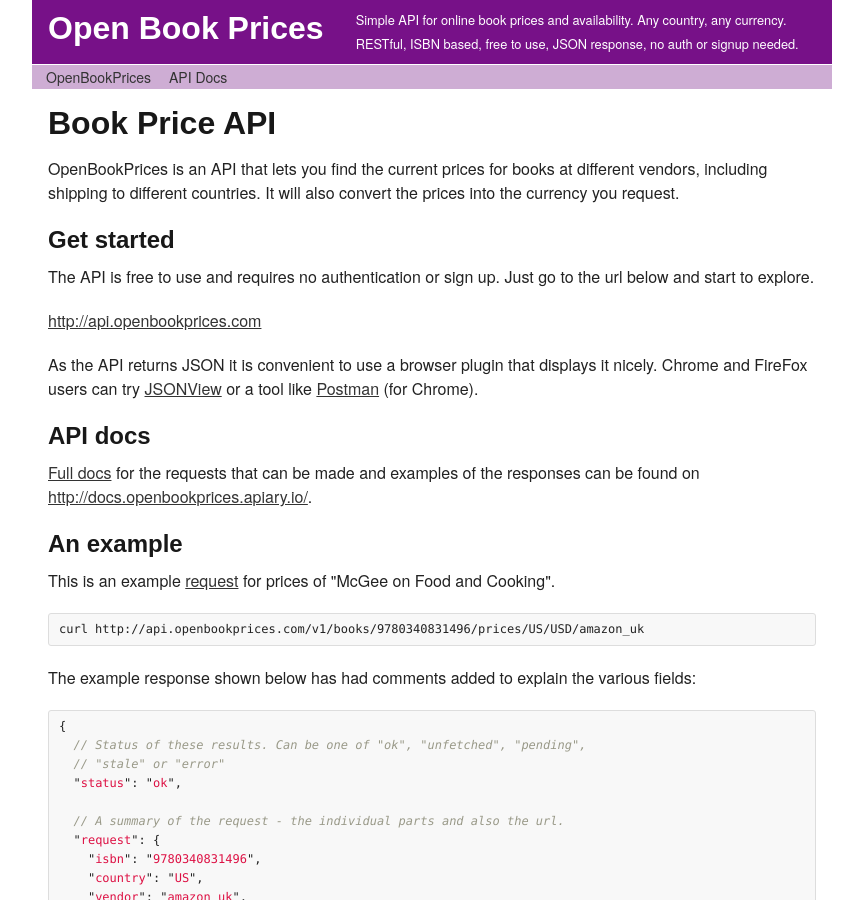
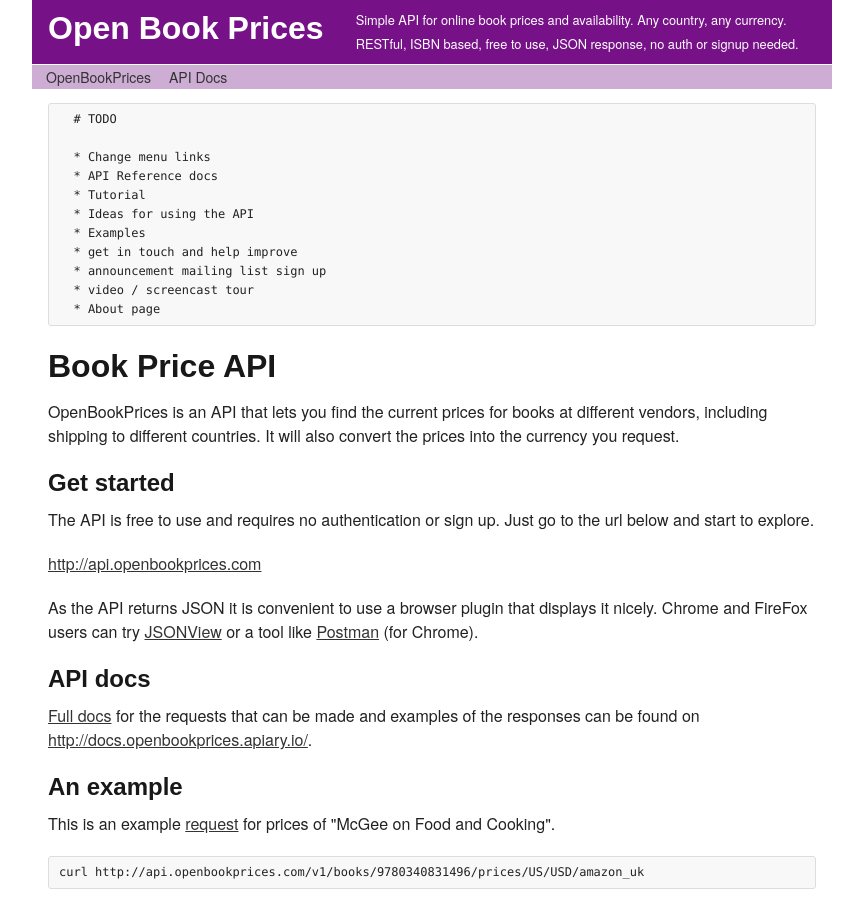
Before and after one commit to OpenBookPrices/www.openbookprices.com, a Jekyll site: the page built from index.html, in a window 1280 px wide and 900 px high. Shown: the whole window, without its empty margins (208-1071 px from the left). Built offline with Jekyll 4.4.1, drawn with Linux system fonts in a browser that asks for light colours.

Commit message:
Add list of things to do to site

```diff
--- a/index.html
+++ b/index.html
@@ -3,7 +3,21 @@
 title: OpenBookPrices
 ---
 
-<div id="home">
+<pre>
+  # TODO
+
+  * Change menu links
+  * API Reference docs
+  * Tutorial
+  * Ideas for using the API
+  * Examples
+  * get in touch and help improve
+  * announcement mailing list sign up
+  * video / screencast tour
+  * About page
+</pre>
+
+
 
 <h1>Book Price API</h1>
 
@@ -112,4 +126,3 @@
   }
 }
 {% endhighlight %}
-</div>
```
